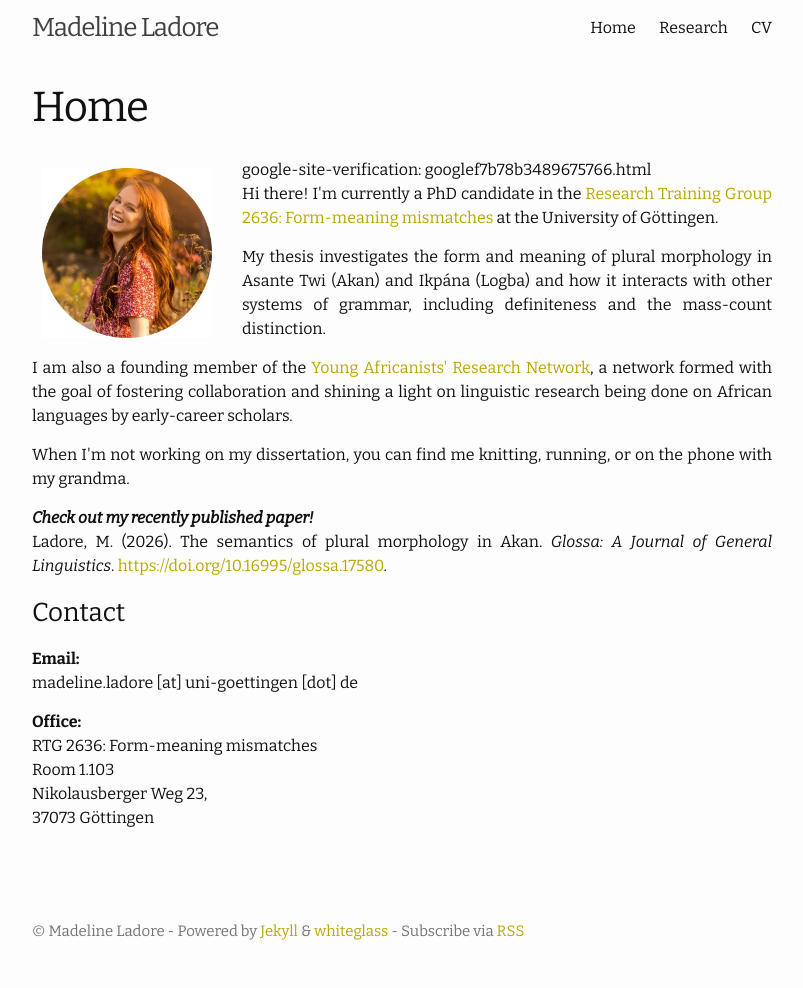
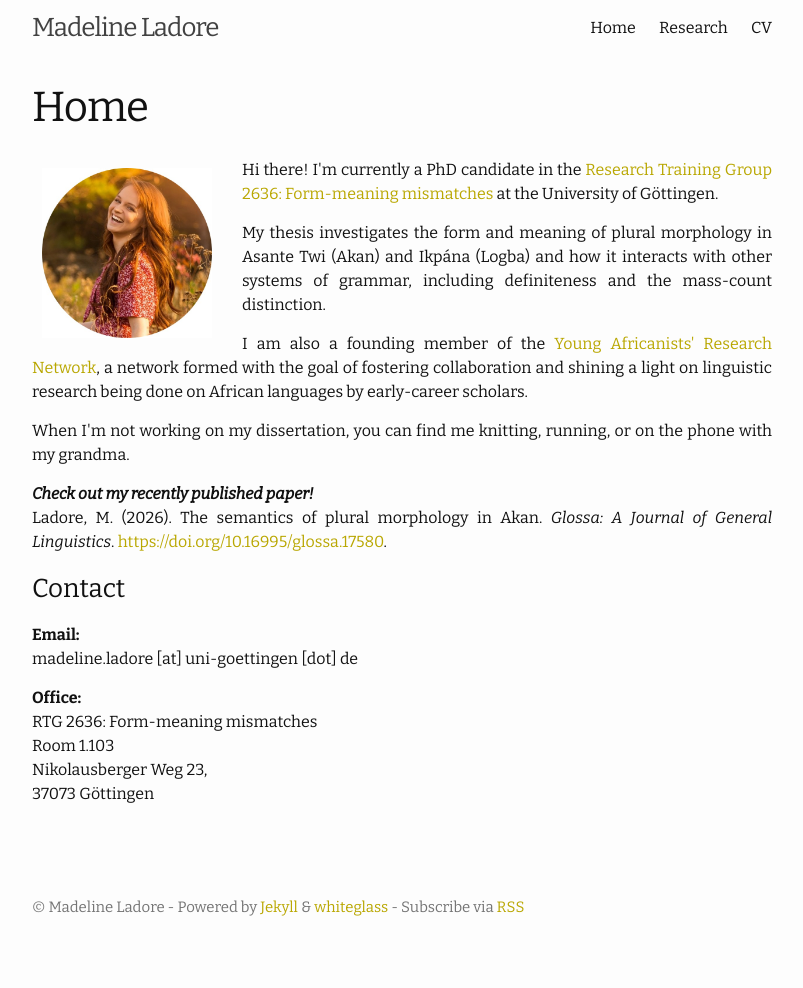
Before and after one commit to madelineladore/madelineladore.github.io, a Jekyll site: the page built from index.html, in a window 1280 px wide. Shown: the whole page, without its empty margins (238-1041 px from the left). Built offline with Jekyll 4.4.1, drawn with Linux system fonts in a browser that asks for light colours; the list of posts is cut into pages by our own code; after the commit the page ends 964 px from its top, so only the background shows below that.

Commit message:
Update index.html

```diff
--- a/index.html
+++ b/index.html
@@ -3,9 +3,8 @@ layout: page
 title: Home
 ---
 <html>
-<meta name="google-site-verification" content="googlef7b78b3489675766.html">
 
-<head>google-site-verification: googlef7b78b3489675766.html
+<head>
 
 <style>
  p {
```
